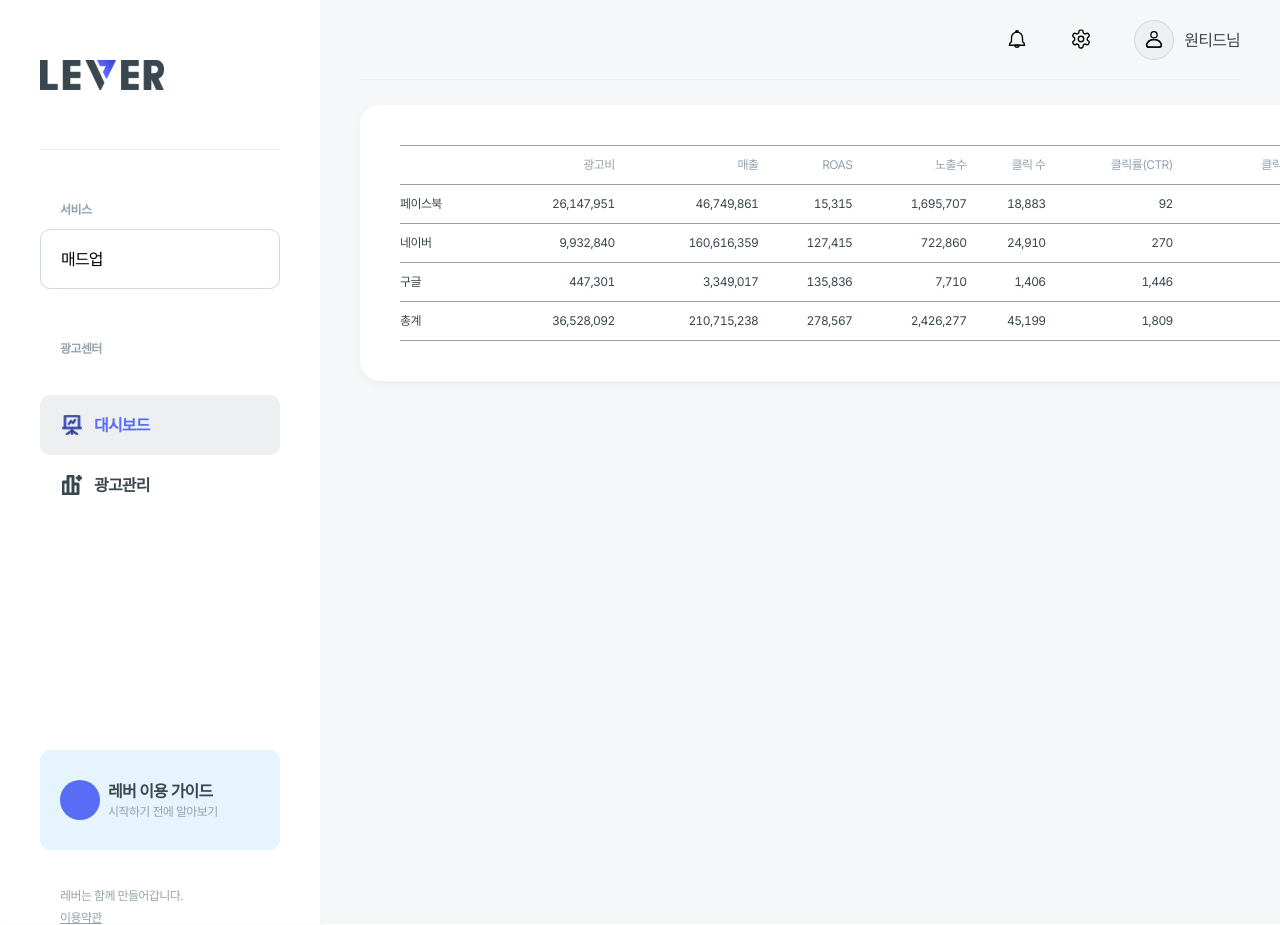
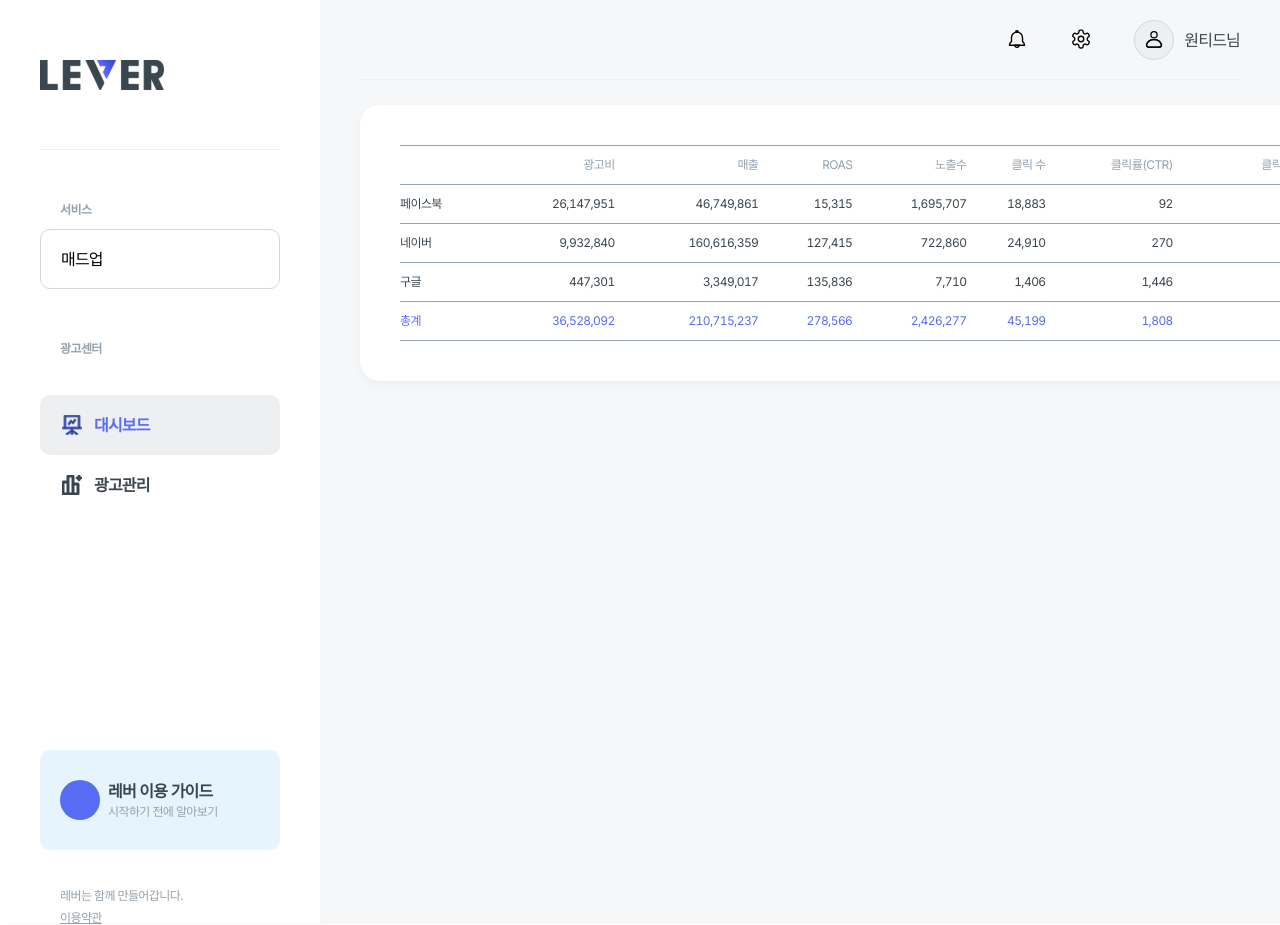
Before and after one commit to wanted-FE-02A-madup/madup, a React (Create React App) app: page / in a window 1280 px wide. Shown: the top 925 px of the page. Built offline with nearby package versions, Linux system fonts and the light colour scheme; some icons are missing.

Commit message:
refactor: 오타수정 , mediaTable.tsx

```diff
--- /dev/null
+++ b/src/components/MediaTable/MediaTable.tsx
@@ -0,0 +1,93 @@
+import styles from './mediaTable.module.scss';
+import ContentsContainer from '../ContentsContainer/ContentsContainer';
+import { useFetchData } from '../../hooks/useFetchData';
+import MEDIA_DATA from '../../data/wanted_FE-media-channel-data-set.json';
+import { useTableData } from '../../hooks/useTableData';
+
+const MediaTable = () => {
+  const fetchData = useFetchData(MEDIA_DATA);
+  const facebookData = useTableData(MEDIA_DATA, 'facebook');
+  const naverData = useTableData(MEDIA_DATA, 'naver');
+  const googleData = useTableData(MEDIA_DATA, 'google');
+
+  const { cost: fcost, sales: fsales, roas: froas, imp: fimp, click: fclick, ctr: fctr, cpc: fcpc } = facebookData;
+  const { cost: ncost, sales: nsales, roas: nroas, imp: nimp, click: nclick, ctr: nctr, cpc: ncpc } = naverData;
+  const { cost: gcost, sales: gsales, roas: groas, imp: gimp, click: gclick, ctr: gctr, cpc: gcpc } = googleData;
+
+  const totalCost = fcost + ncost + gcost;
+  const totalSales = fsales + nsales + gsales;
+  const totalRoas = froas + nroas + groas;
+  const totalImp = fimp + nimp + gimp;
+  const totalClick = fclick + nclick + gclick;
+  const totalCtr = fctr + nctr + gctr;
+  const totalCpc = fcpc + ncpc + gcpc;
+
+  return (
+    <ContentsContainer>
+      {fetchData.length !== 0 ? (
+        <div className={styles.scroll}>
+          <table className={styles.table}>
+            <thead>
+              <tr className={styles.line}>
+                <td />
+                <td className={styles.head}>광고비</td>
+                <td className={styles.head}>매출</td>
+                <td className={styles.head}>ROAS</td>
+                <td className={styles.head}>노출수</td>
+                <td className={styles.head}>클릭 수</td>
+                <td className={styles.head}>클릭률(CTR)</td>
+                <td className={styles.head}>클릭당비용(CPC)</td>
+              </tr>
+            </thead>
+            <tbody>
+              <tr className={styles.line}>
+                <th>페이스북</th>
+                <td>{fcost.toLocaleString()}</td>
+                <td>{fsales.toLocaleString()}</td>
+                <td>{froas.toLocaleString()}</td>
+                <td>{fimp.toLocaleString()}</td>
+                <td>{fclick.toLocaleString()}</td>
+                <td>{fctr.toLocaleString()}</td>
+                <td>{fcpc.toLocaleString()}</td>
+              </tr>
+              <tr className={styles.line}>
+                <th>네이버</th>
+                <td>{ncost.toLocaleString()}</td>
+                <td>{nsales.toLocaleString()}</td>
+                <td>{nroas.toLocaleString()}</td>
+                <td>{nimp.toLocaleString()}</td>
+                <td>{nclick.toLocaleString()}</td>
+                <td>{nctr.toLocaleString()}</td>
+                <td>{ncpc.toLocaleString()}</td>
+              </tr>
+              <tr className={styles.line}>
+                <th>구글</th>
+                <td>{gcost.toLocaleString()}</td>
+                <td>{gsales.toLocaleString()}</td>
+                <td>{groas.toLocaleString()}</td>
+                <td>{gimp.toLocaleString()}</td>
+                <td>{gclick.toLocaleString()}</td>
+                <td>{gctr.toLocaleString()}</td>
+                <td>{gcpc.toLocaleString()}</td>
+              </tr>
+              <tr className={styles.line}>
+                <th className={styles.total}>총계</th>
+                <td className={styles.total}>{totalCost.toLocaleString()}</td>
+                <td className={styles.total}>{totalSales.toLocaleString()}</td>
+                <td className={styles.total}>{totalRoas.toLocaleString()}</td>
+                <td className={styles.total}>{totalImp.toLocaleString()}</td>
+                <td className={styles.total}>{totalClick.toLocaleString()}</td>
+                <td className={styles.total}>{totalCtr.toLocaleString()}</td>
+                <td className={styles.total}>{totalCpc.toLocaleString()}</td>
+              </tr>
+            </tbody>
+          </table>
+        </div>
+      ) : (
+        <div>loading...</div>
+      )}
+    </ContentsContainer>
+  );
+};
+
+export default MediaTable;
--- a/src/components/MideaTable/mideaTable.module.scss
+++ b/src/components/MediaTable/mediaTable.module.scss
@@ -19,6 +19,10 @@
 
     .line {
       border-bottom: 1px solid colors.$GRAY300;
+
+      .total {
+        color: colors.$PRIMARY;
+      }
     }
 
     th,
--- a/src/components/MideaTable/MideaTable.tsx
+++ /dev/null
@@ -1,79 +0,0 @@
-import React from 'react';
-import styles from './mideaTable.module.scss';
-import * as Data from '../../utils/dataFilter';
-import ContentsContainer from '../ContentsContainer/ContentsContainer';
-import { useFetchData } from '../../hooks/useFetchData';
-import MIDEA_DATA from '../../data/wanted_FE-media-channel-data-set.json';
-
-const MideaTable = () => {
-  const fetchData = useFetchData(MIDEA_DATA);
-
-  return (
-    <ContentsContainer>
-      {fetchData.length !== 0 ? (
-        <div className={styles.scroll}>
-          <table className={styles.table}>
-            <thead>
-              <tr className={styles.line}>
-                <td />
-                <td className={styles.head}>광고비</td>
-                <td className={styles.head}>매출</td>
-                <td className={styles.head}>ROAS</td>
-                <td className={styles.head}>노출수</td>
-                <td className={styles.head}>클릭 수</td>
-                <td className={styles.head}>클릭률(CTR)</td>
-                <td className={styles.head}>클릭당비용(CPC)</td>
-              </tr>
-            </thead>
-            <tbody>
-              <tr className={styles.line}>
-                <th>페이스북</th>
-                <td>{Data.facebookCost.toLocaleString()}</td>
-                <td>{Math.floor(Data.facebookSales).toLocaleString()}</td>
-                <td>{Math.floor(Data.facebookROAS).toLocaleString()}</td>
-                <td>{Data.facebookImp.toLocaleString()}</td>
-                <td>{Data.facebookClick.toLocaleString()}</td>
-                <td>{Math.floor(Data.facebookCtr).toLocaleString()}</td>
-                <td>{Math.floor(Data.facebookCPC).toLocaleString()}</td>
-              </tr>
-              <tr className={styles.line}>
-                <th>네이버</th>
-                <td>{Data.naverCost.toLocaleString()}</td>
-                <td>{Math.floor(Data.naverSales).toLocaleString()}</td>
-                <td>{Math.floor(Data.naverROAS).toLocaleString()}</td>
-                <td>{Data.naverImp.toLocaleString()}</td>
-                <td>{Data.naverClick.toLocaleString()}</td>
-                <td>{Math.floor(Data.naverCtr).toLocaleString()}</td>
-                <td>{Math.floor(Data.naverCPC).toLocaleString()}</td>
-              </tr>
-              <tr className={styles.line}>
-                <th>구글</th>
-                <td>{Data.googleCost.toLocaleString()}</td>
-                <td>{Math.floor(Data.googleSales).toLocaleString()}</td>
-                <td>{Math.floor(Data.googleROAS).toLocaleString()}</td>
-                <td>{Data.googleImp.toLocaleString()}</td>
-                <td>{Data.googleClick.toLocaleString()}</td>
-                <td>{Math.floor(Data.googleCtr).toLocaleString()}</td>
-                <td>{Math.floor(Data.googleCPC).toLocaleString()}</td>
-              </tr>
-              <tr className={styles.line}>
-                <th>총계</th>
-                <td>{Data.sumCost.toLocaleString()}</td>
-                <td>{Math.floor(Data.sumSales).toLocaleString()}</td>
-                <td>{Math.floor(Data.sumROAS).toLocaleString()}</td>
-                <td>{Data.sumImp.toLocaleString()}</td>
-                <td>{Data.sumClick.toLocaleString()}</td>
-                <td>{Math.floor(Data.sumCtr).toLocaleString()}</td>
-                <td>{Math.floor(Data.sumCPC).toLocaleString()}</td>
-              </tr>
-            </tbody>
-          </table>
-        </div>
-      ) : (
-        <div>loading...</div>
-      )}
-    </ContentsContainer>
-  );
-};
-
-export default MideaTable;
--- /dev/null
+++ b/src/hooks/useTableData.ts
@@ -0,0 +1,22 @@
+import { IMidea } from '../types/midea';
+
+export const useTableData = (array: IMidea[], channel: string) => {
+  const channelList = array.filter((item) => item.channel === channel);
+  const costNum = channelList.reduce((prev, cur) => prev + cur.cost, 0);
+  const salesNum = channelList.reduce((prev, cur) => prev + (cur.roas * cur.cost) / 100, 0);
+  const roasNum = channelList.reduce((prev, cur) => prev + cur.roas, 0);
+  const impNum = channelList.reduce((prev, cur) => prev + cur.imp, 0);
+  const clickNum = channelList.reduce((prev, cur) => prev + cur.click, 0);
+  const ctrNum = channelList.reduce((prev, cur) => prev + cur.ctr, 0);
+  const cpcNum = channelList.reduce((prev, cur) => prev + cur.cpc, 0);
+
+  const cost = Math.floor(costNum);
+  const sales = Math.floor(salesNum);
+  const roas = Math.floor(roasNum);
+  const imp = Math.floor(impNum);
+  const click = Math.floor(clickNum);
+  const ctr = Math.floor(ctrNum);
+  const cpc = Math.floor(cpcNum);
+
+  return { cost, sales, roas, imp, click, ctr, cpc };
+};
--- a/src/pages/Dashboard.tsx
+++ b/src/pages/Dashboard.tsx
@@ -1,10 +1,10 @@
 import React from 'react';
-import MideaTable from '../components/MideaTable/MideaTable';
+import MediaTable from '../components/MediaTable/MediaTable';
 
 const Dashboard = () => {
   return (
     <div>
-      <MideaTable />
+      <MediaTable />
     </div>
   );
 };
--- a/src/utils/dataFilter.ts
+++ b/src/utils/dataFilter.ts
@@ -11,15 +11,9 @@ const googleCost = googleChannel.reduce((prev, cur) => prev + cur.cost, 0);
 const naverCost = naverChannel.reduce((prev, cur) => prev + cur.cost, 0);
 
 // 매출
-const facebookSales = facebookChannel.reduce((prev, cur) => {
-  return prev + (cur.roas * cur.cost) / 100;
-}, 0);
-const googleSales = googleChannel.reduce((prev, cur) => {
-  return prev + (cur.roas * cur.cost) / 100;
-}, 0);
-const naverSales = naverChannel.reduce((prev, cur) => {
-  return prev + (cur.roas * cur.cost) / 100;
-}, 0);
+const facebookSales = facebookChannel.reduce((prev, cur) => prev + (cur.roas * cur.cost) / 100, 0);
+const googleSales = googleChannel.reduce((prev, cur) => prev + (cur.roas * cur.cost) / 100, 0);
+const naverSales = naverChannel.reduce((prev, cur) => prev + (cur.roas * cur.cost) / 100, 0);
 
 // ROAS
 const facebookROAS = facebookChannel.reduce((prev, cur) => prev + cur.roas, 0);
@@ -69,6 +63,7 @@ export {
   googleCPC,
   naverCPC,
 };
+
 const sumCost = facebookCost + googleCost + naverCost;
 const sumSales = facebookSales + googleSales + naverSales;
 const sumROAS = facebookROAS + googleROAS + naverROAS;
```
